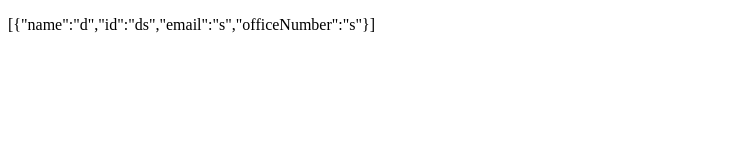
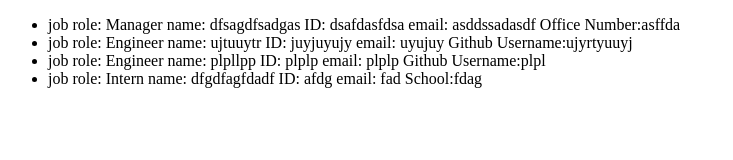
Before and after one commit to GrantRT/Team-Profile-Generator, a website: page index.html in a window 1280 px wide. Shown: the whole page, without its empty margins (0-733 px from the left). Drawn offline with Linux system fonts and the light colour scheme.

Commit message:
array now renders to html

```diff
--- a/index.html
+++ b/index.html
@@ -6,8 +6,28 @@
     <meta name="viewport" content="width=device-width, initial-scale=1.0">
     <title>Document</title>
   </head>
-  <body>
-    <p> [{"name":"d","id":"ds","email":"s","officeNumber":"s"}] </p>
-
-  </body>
+    <body>
+    <ul>
+	<li> job role: Manager
+ name: dfsagdfsadgas
+ ID: dsafdasfdsa
+ email: asddssadasdf
+ Office Number:asffda</li>
+	<li> job role: Engineer
+ name: ujtuuytr
+ ID: juyjuyujy
+ email: uyujuy
+ Github Username:ujyrtyuuyj</li>
+	<li> job role: Engineer
+ name: plpllpp
+ ID: plplp
+ email: plplp
+ Github Username:plpl</li>
+	<li> job role: Intern
+ name: dfgdfagfdadf
+ ID: afdg
+ email: fad
+ School:fdag</li>
+</ul>
+    </body>
   </html>
--- a/index.js
+++ b/index.js
@@ -31,7 +31,7 @@ const teamMemberChoice = () => {
           internQuestions();
           break;
         default:
-          writeToFile('index.html', JSON.stringify(teamMemberArr));
+          writeToFile('index.html', teamMemberArr);
           console.log(teamMemberArr);
       }
     });
--- a/lib/Engineer.js
+++ b/lib/Engineer.js
@@ -5,12 +5,15 @@ class Engineer extends Employee {
     super(name, id, email);
     this.github = github;
   }
-  getGithub() {
+  getFourthInput() {
     return this.github;
   }
   getRole() {
     return 'Engineer';
   }
+  render() {
+    return 'Github Username:';
+  }
 }
 
 module.exports = Engineer;
--- a/lib/Intern.js
+++ b/lib/Intern.js
@@ -5,12 +5,15 @@ class Intern extends Employee {
     super(name, id, email);
     this.school = school;
   }
-  getSchool() {
+  getFourthInput() {
     return this.school;
   }
   getRole() {
     return 'Intern';
   }
+  render() {
+    return 'School:';
+  }
 }
 
 module.exports = Intern;
--- a/lib/Manager.js
+++ b/lib/Manager.js
@@ -5,12 +5,15 @@ class Manager extends Employee {
     super(name, id, email);
     this.officeNumber = officeNumber;
   }
-  getOfficeNumber() {
+  getFourthInput() {
     return this.officeNumber;
   }
   getRole() {
     return 'Manager';
   }
+  render() {
+    return 'Office Number:';
+  }
 }
 
 module.exports = Manager;
```
Also changed, not shown: src/generateHtml.js (+13 -5 lines).
